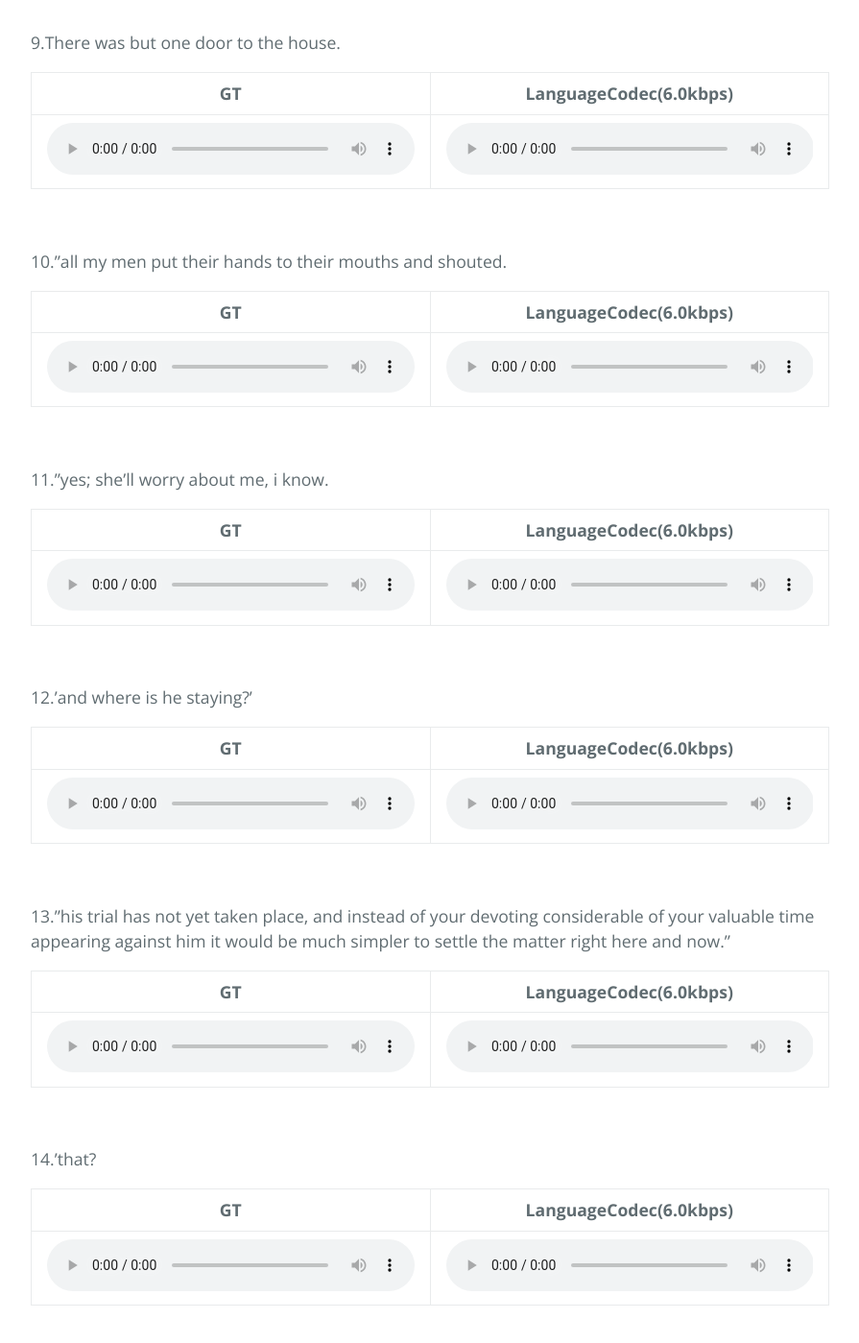
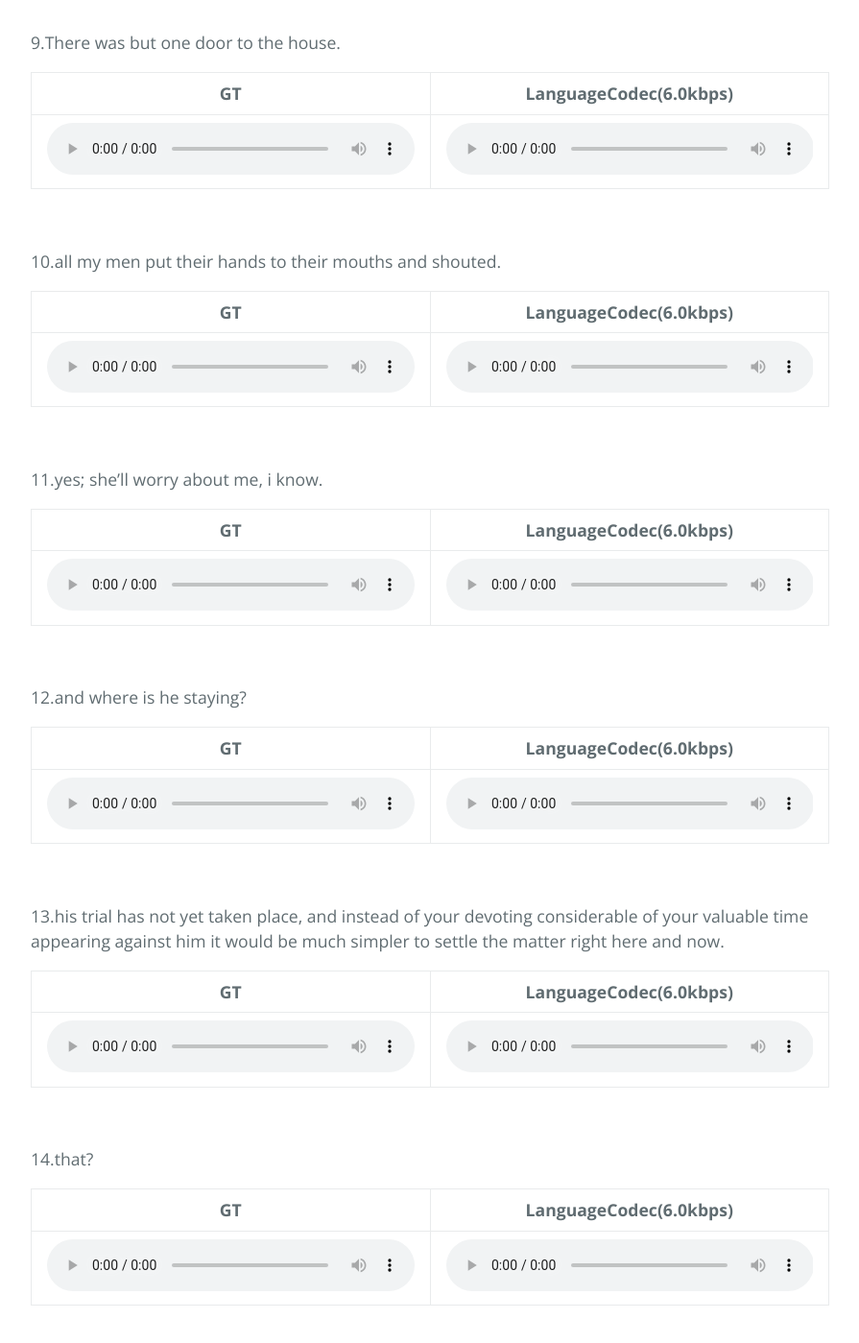
Before and after one commit to languagecodec/languagecodec.github.io, a Jekyll site: the page built from index.md, in a window 1280 px wide and 1400 px high, scrolled down 7720 px. Shown: the whole window at 96% size, without its empty margins (192-1087 px from the left). Built offline with Jekyll 4.4.1, drawn with Linux system fonts in a browser that asks for light colours; our own code applies the rules of GitHub Pages for plain Markdown files; the repository's description, which GitHub fills in, is left out; some of the changed text lies outside the part shown.

```diff
--- a/index.md
+++ b/index.md
@@ -344,7 +344,7 @@ table {
 </table>
 
 <p>&nbsp;</p>
-5."he's better now.<br>
+5.he's better now.<br>
 <table>
     <tr>
         <th> GT</th>
@@ -409,7 +409,7 @@ table {
 </table>
 
 <p>&nbsp;</p>
-10."all my men put their hands to their mouths and shouted.<br>
+10.all my men put their hands to their mouths and shouted.<br>
 <table>
     <tr>
         <th> GT</th>
@@ -422,7 +422,7 @@ table {
 </table>
 
 <p>&nbsp;</p>
-11."yes; she'll worry about me, i know.<br>
+11.yes; she'll worry about me, i know.<br>
 <table>
     <tr>
         <th> GT</th>
@@ -435,7 +435,7 @@ table {
 </table>
 
 <p>&nbsp;</p>
-12.'and where is he staying?'<br>
+12.and where is he staying?<br>
 <table>
     <tr>
         <th> GT</th>
@@ -448,7 +448,7 @@ table {
 </table>
 
 <p>&nbsp;</p>
-13."his trial has not yet taken place, and instead of your devoting considerable of your valuable time appearing against him it would be much simpler to settle the matter right here and now."<br>
+13.his trial has not yet taken place, and instead of your devoting considerable of your valuable time appearing against him it would be much simpler to settle the matter right here and now.<br>
 <table>
     <tr>
         <th> GT</th>
@@ -461,7 +461,7 @@ table {
 </table>
 
 <p>&nbsp;</p>
-14.'that?<br>
+14.that?<br>
 <table>
     <tr>
         <th> GT</th>
@@ -513,7 +513,7 @@ table {
 </table>
 
 <p>&nbsp;</p>
-18."excuse me, please.<br>
+18.excuse me, please.<br>
 <table>
     <tr>
         <th> GT</th>
@@ -526,7 +526,7 @@ table {
 </table>
 
 <p>&nbsp;</p>
-19.I've heard of your coming here, and sending, so often.'<br>
+19.I've heard of your coming here, and sending, so often.<br>
 <table>
     <tr>
         <th> GT</th>
@@ -539,7 +539,7 @@ table {
 </table>
 
 <p>&nbsp;</p>
-20."yes, sir, i plead guilty, although i've been told i ought not to confess.<br>
+20.yes, sir, i plead guilty, although i've been told i ought not to confess.<br>
 <table>
     <tr>
         <th> GT</th>
```
